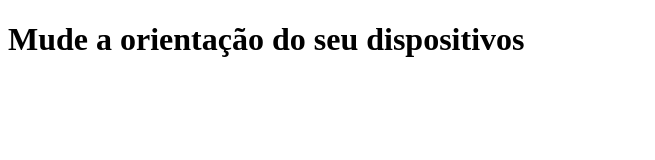
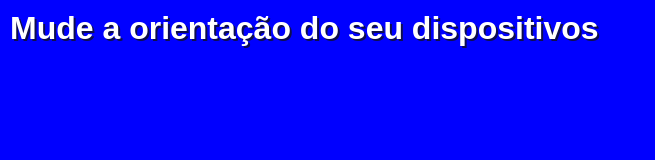
Before and after one commit to danielcutrim/html-css, a plain HTML site: page midia-quirys/mq/mq001.html in a window 1280 px wide. Shown: the whole page, without its empty margins (0-655 px from the left). Drawn offline with Linux system fonts and the light colour scheme.

```diff
--- a/midia-quirys/mq/estilo/paisagem.css
+++ b/midia-quirys/mq/estilo/paisagem.css
@@ -1 +1,5 @@
 @charset "UTF-8";
+
+body{
+    background-image: url('../estilo/paisagem.css');
+}
--- a/midia-quirys/mq/estilo/retrato.css
+++ b/midia-quirys/mq/estilo/retrato.css
@@ -1 +1,6 @@
 @charset "UTF-8";
+
+body{
+    background-image: url();
+
+}
--- a/midia-quirys/mq/estilo/style.css
+++ b/midia-quirys/mq/estilo/style.css
@@ -1 +1,19 @@
 @charset "UTF-8";
+
+
+*{
+    margin: 0;
+    padding: 0;
+    font-family: Arial, Helvetica, sans-serif;
+}
+html,body{
+    width: 100vw;
+    height: 100vh;
+    background-color: blue;
+
+}
+h1{
+    color: white;
+    text-shadow: 2px 2px 0px rgb(14, 14, 77);
+    padding: 10px;
+}
```
Also changed, not shown: midia-quirys/mq/imagens/back-pc.jpg (renamed from midia-quirys/imagens/back-pc.jpg), midia-quirys/mq/imagens/back-phone.jpg (renamed from midia-quirys/imagens/back-phone.jpg), midia-quirys/mq/imagens/back-print.jpg (renamed from midia-quirys/imagens/back-print.jpg), midia-quirys/mq/imagens/back-tablet.jpg (renamed from midia-quirys/imagens/back-tablet.jpg), midia-quirys/mq/imagens/back-tv.jpg (renamed from midia-quirys/imagens/back-tv.jpg), midia-quirys/mq/imagens/cev-landscape.jpg (renamed from midia-quirys/imagens/cev-landscape.jpg), midia-quirys/mq/imagens/cev-portrait.jpg (renamed from midia-quirys/imagens/cev-portrait.jpg), midia-quirys/mq/imagens/icon-pc.png (renamed from midia-quirys/imagens/icon-pc.png), midia-quirys/mq/imagens/icon-phone.png (renamed from midia-quirys/imagens/icon-phone.png), midia-quirys/mq/imagens/icon-print.png (renamed from midia-quirys/imagens/icon-print.png), midia-quirys/mq/imagens/icon-tablet.png (renamed from midia-quirys/imagens/icon-tablet.png), midia-quirys/mq/imagens/icon-tv.png (renamed from midia-quirys/imagens/icon-tv.png).
